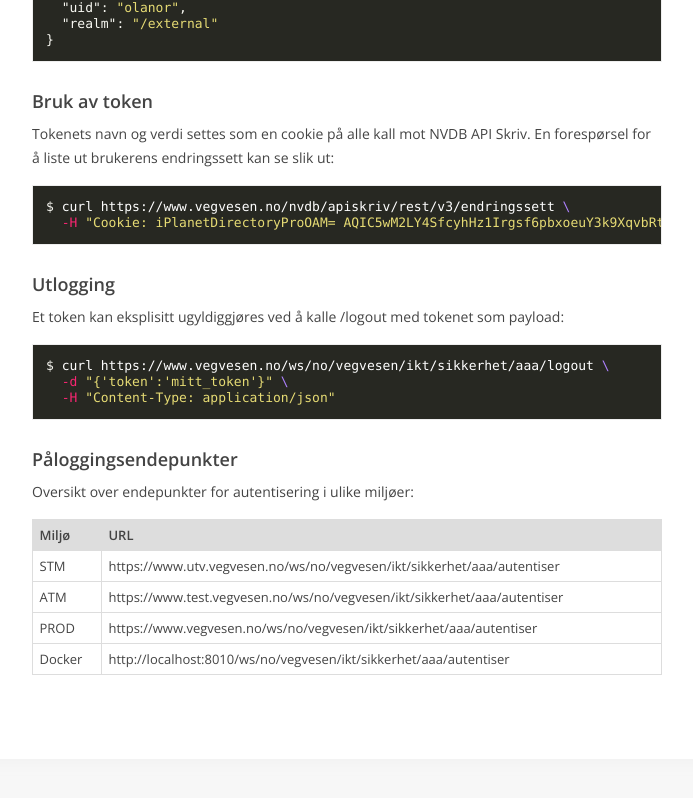
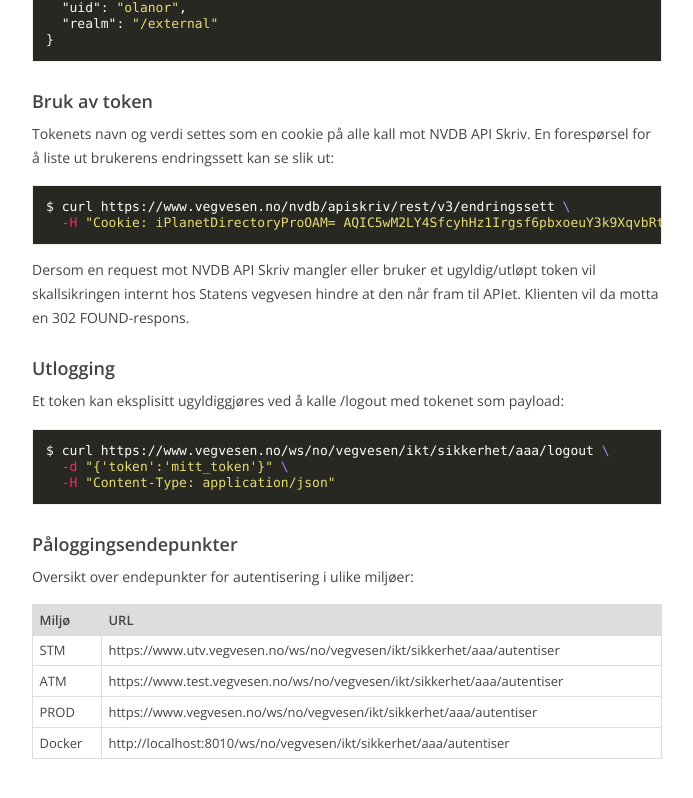
Before and after one commit to nvdb-vegdata/apiskrivdokumentasjon, a Jekyll site: the page built from autentisering.md, in a window 1280 px wide and 900 px high, scrolled down 1502 px. Shown: the top 798 px of the window, without its empty margins (433-1126 px from the left). Built offline with Jekyll 4.4.1, drawn with Linux system fonts in a browser that asks for light colours; our own code applies the rules of GitHub Pages for plain Markdown files.

Commit message:
NVDB-5462: Added info on 302 responses

````diff
--- a/autentisering.md
+++ b/autentisering.md
@@ -77,6 +77,9 @@ $ curl https://www.vegvesen.no/nvdb/apiskriv/rest/v3/endringssett \
   -H "Cookie: iPlanetDirectoryProOAM= AQIC5wM2LY4SfcyhHz1Irgsf6pbxoeuY3k9XqvbRtB4-4No.*AAJTSQACMDIAAlNLABMzMDUyMTI1NzE2ODA4ODU0OTczAAJTMQACMDM.*"
 ```
 
+Dersom en request mot NVDB API Skriv mangler eller bruker et ugyldig/utløpt token vil skallsikringen internt hos Statens vegvesen
+hindre at den når fram til APIet. Klienten vil da motta en 302 FOUND-respons.
+
 #### Utlogging
 
 Et token kan eksplisitt ugyldiggjøres ved å kalle /logout med tokenet som payload:
````
